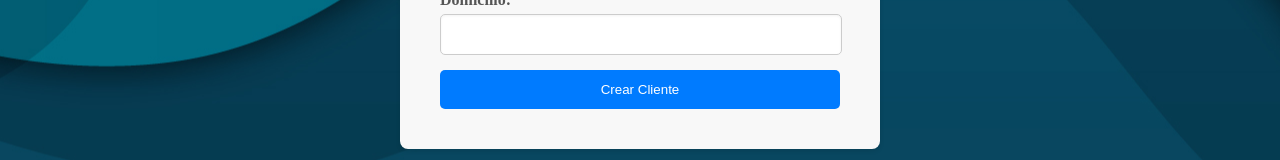
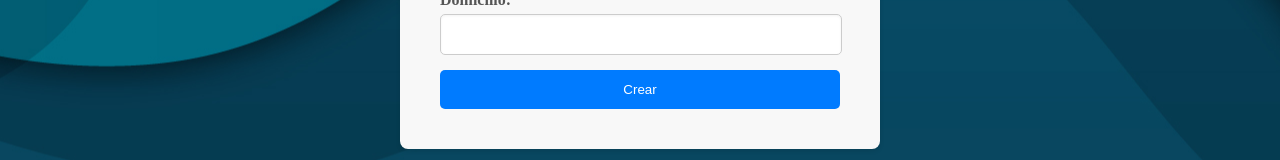
Before and after one commit to exe72418/DDS-FRONTEND, an Angular app in the folder fast/: page /crearclientes in a window 1280 px wide. Shown: the part 524-684 px from the top of the page. Built offline with nearby package versions, Linux system fonts and the light colour scheme.

Commit message:
Se cambió nombre de boton

```diff
--- a/fast/src/app/crear-clientes/crear-clientes.component.html
+++ b/fast/src/app/crear-clientes/crear-clientes.component.html
@@ -22,7 +22,7 @@
         <label for="domicilio">Domicilio:</label>
         <input type="text" class="form-control" id="domicilio" name="domicilio">
       </div>
-      <button type="submit" class="btn btn-primary">Crear Cliente</button>
+      <button type="submit" class="btn btn-primary">Crear</button>
     </form>
   </div>
 </div>
```
